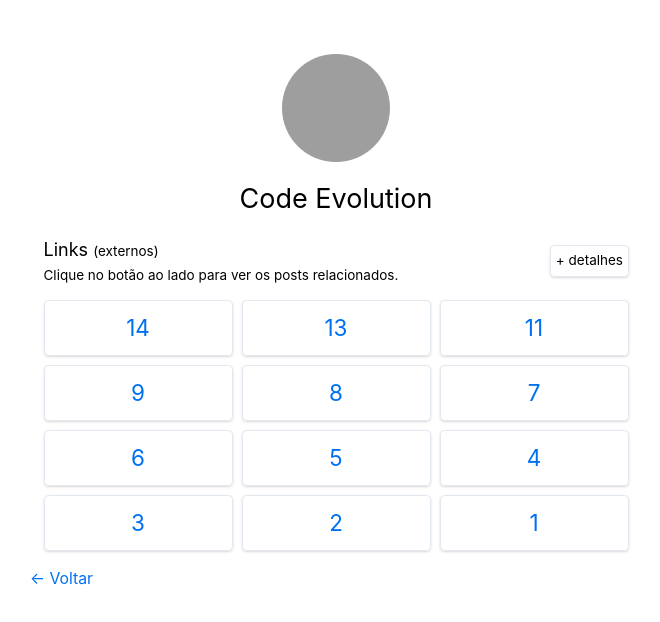
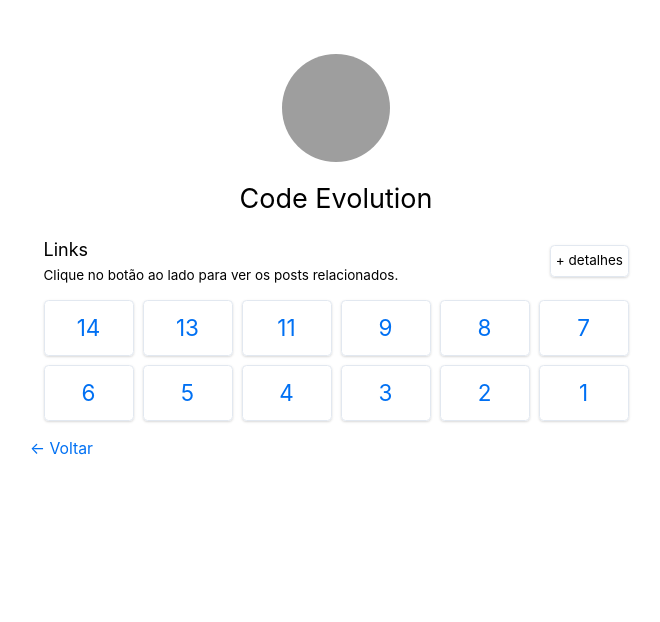
Before and after one commit to marcelocra/marcelocra.github.io, a Next.js app: page /links in a window 1280 px wide. Shown: the top 622 px of the page, without its empty margins (304-964 px from the left). Built offline with nearby package versions, Linux system fonts and the light colour scheme; grey boxes are pictures that could not be loaded.

Commit message:
Update links columns distribution

```diff
--- a/pages/links.jsx
+++ b/pages/links.jsx
@@ -34,8 +34,6 @@ export default function Links({ allPostsData }) {
         <div className="col-span-2">
           <p>
             Links
-            {' '}
-            <span className="text-xs">(externos)</span>
           </p>
           <p className="text-xs">Clique no botão ao lado para ver os posts relacionados.</p>
         </div>
@@ -50,7 +48,7 @@ export default function Links({ allPostsData }) {
         </div>
       </section>
 
-      <section className={`grid m-3 grid-cols-${showDetails ? 2 : 4} gap-2 sm:grid-cols-3 text-center`}>
+      <section className={`grid m-3 grid-cols-${showDetails ? 2 : 4} gap-2 sm:grid-cols-${showDetails ? 4 : 6} text-center`}>
         {allPostsData
           .filter((post) => post.link)
           .sort((a, b) => b.linkNumber - a.linkNumber)
```
